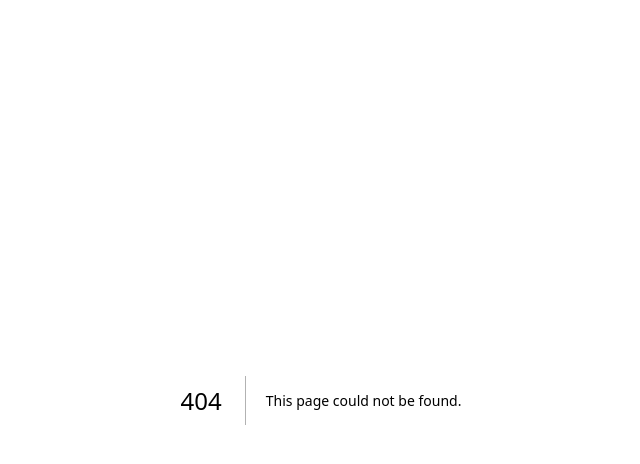
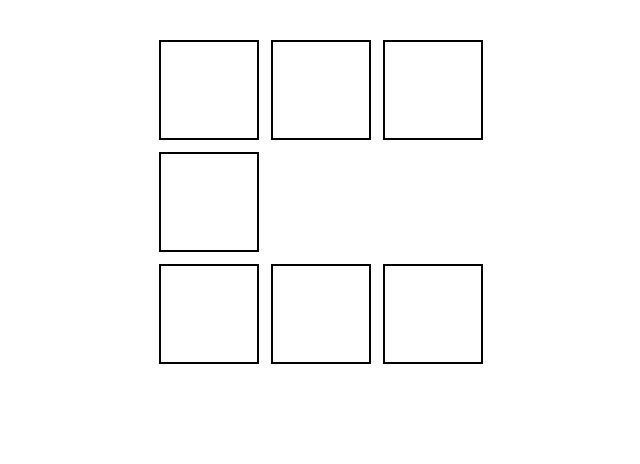
Before and after one commit to krishnabp14/rsvp-nextjs, a Next.js app: page /machine-coding/interactive-shape in a window 1280 px wide. Before the commit this address had no page. Shown: the top 464 px of the page, without its empty margins (319-959 px from the left). Built offline with nearby package versions, Linux system fonts and the light colour scheme.

Commit message:
feat: machine coding: interactive shape added

```diff
--- /dev/null
+++ b/app/(pages)/machine-coding/interactive-shape/components/InteractiveShape.tsx
@@ -0,0 +1,81 @@
+"use client";
+import styles from "../styles.module.scss";
+import { useEffect, useMemo, useState } from "react";
+
+type InteractiveShapeProps = {
+  shape: number[][];
+};
+
+export const InteractiveShapeComponent = ({ shape }: InteractiveShapeProps) => {
+  const [selected, setSelected] = useState(new Set());
+  const [deleting, setDeleting] = useState<boolean>(false);
+
+  const boxes = useMemo(() => {
+    return shape.flat(Infinity) as number[];
+  }, [shape]);
+
+  const nonHiddenBoxes = useMemo(() => {
+    return boxes.reduce((acc, curr) => acc + curr, 0);
+  }, [boxes]);
+
+  const handleClick = (index: number) => {
+    if (selected.has(index) || deleting) {
+      return;
+    }
+
+    setSelected((prev) => {
+      const newSelected = new Set(prev.add(index));
+      return newSelected;
+    });
+  };
+
+  useEffect(() => {
+    if (selected.size >= nonHiddenBoxes) {
+      // Need to remove selected one by one each 400 ms
+
+      const values = Array.from(selected);
+
+      function removeSelected() {
+        if (values.length > 0) {
+          const value = values.shift();
+
+          setSelected((prev) => {
+            const newSelected = new Set(prev);
+            newSelected.delete(value);
+            return newSelected;
+          });
+
+          setTimeout(() => {
+            removeSelected();
+          }, 400);
+        } else {
+          setDeleting(false);
+        }
+      }
+
+      setTimeout(() => {
+        setDeleting(true);
+        removeSelected();
+      }, 100);
+    }
+  }, [nonHiddenBoxes, selected]);
+
+  return (
+    <div className={styles.container}>
+      <div className={styles.boxes}>
+        {boxes.map((box, index) => {
+          const isSelectedBox = selected.has(index);
+          return (
+            <div
+              key={index}
+              className={`${styles.box} ${box === 0 ? styles.hidden : ""} ${
+                isSelectedBox ? styles.selected : ""
+              }`}
+              onClick={() => handleClick(index)}
+            ></div>
+          );
+        })}
+      </div>
+    </div>
+  );
+};
--- /dev/null
+++ b/app/(pages)/machine-coding/interactive-shape/page.tsx
@@ -0,0 +1,14 @@
+"use client";
+import { InteractiveShapeComponent } from "./components/InteractiveShape";
+
+const shape = [
+  [1, 1, 1],
+  [1, 0, 0],
+  [1, 1, 1],
+];
+
+const InteractiveShape = () => {
+  return <InteractiveShapeComponent shape={shape} />;
+};
+
+export default InteractiveShape;
--- /dev/null
+++ b/app/(pages)/machine-coding/interactive-shape/styles.module.scss
@@ -0,0 +1,29 @@
+.container {
+  display: flex;
+  justify-content: center;
+  margin-top: 40px;
+
+  .boxes {
+    display: grid;
+    grid-template-columns: 1fr 1fr 1fr;
+    gap: 12px;
+    width: max-content;
+
+    .box {
+      width: 100px;
+      height: 100px;
+      border: 2px solid black;
+      cursor: pointer;
+    }
+
+    .hidden {
+      opacity: 0;
+      pointer-events: none;
+    }
+
+    .selected {
+      background-color: green;
+      transition: all 0.2s ease-in-out;
+    }
+  }
+}
--- a/app/(pages)/machine-coding/page.tsx
+++ b/app/(pages)/machine-coding/page.tsx
@@ -45,6 +45,17 @@ const MachineCoding = () => {
       >
         3. Country Capital Game
       </p>
+      <p
+        onClick={() => router.push("/machine-coding/interactive-shape")}
+        style={{
+          marginTop: "24px",
+          fontSize: "18px",
+          cursor: "pointer",
+          textDecoration: "underline",
+        }}
+      >
+        4. Interactive Shape Part1
+      </p>
     </div>
   );
 };
```
